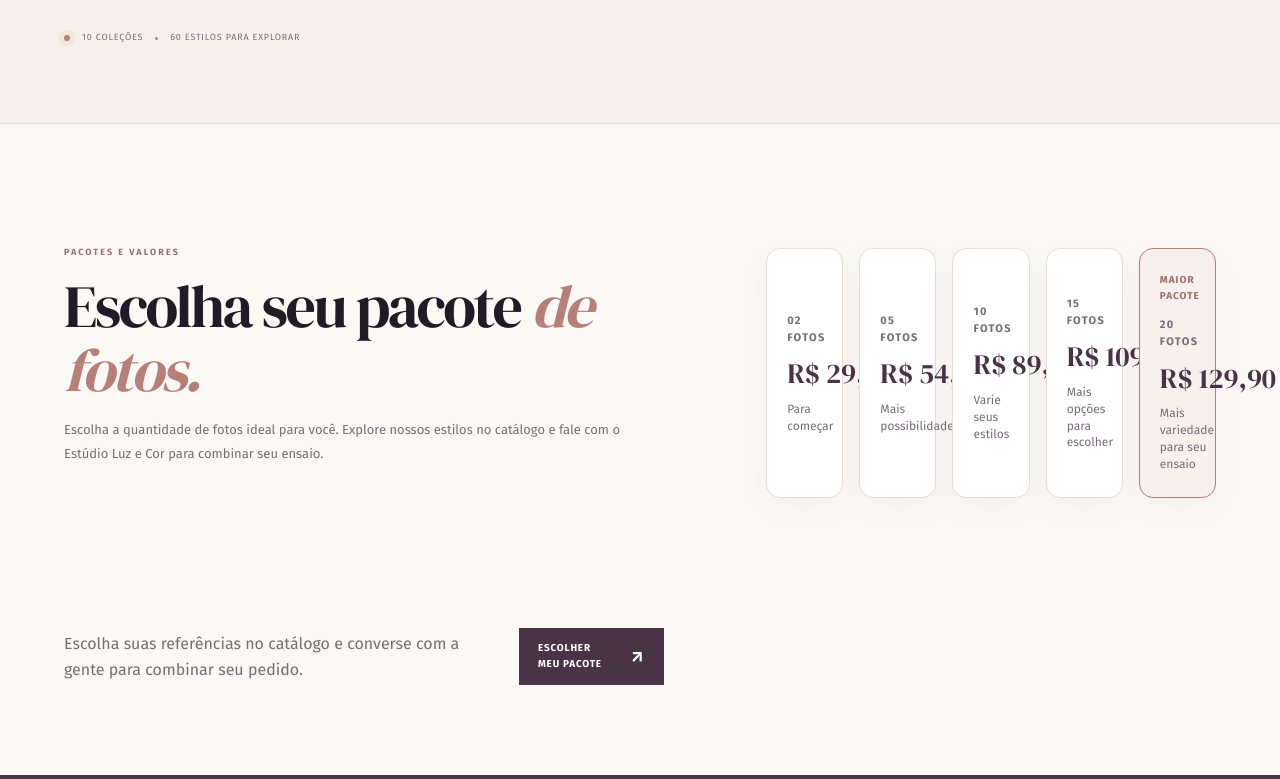
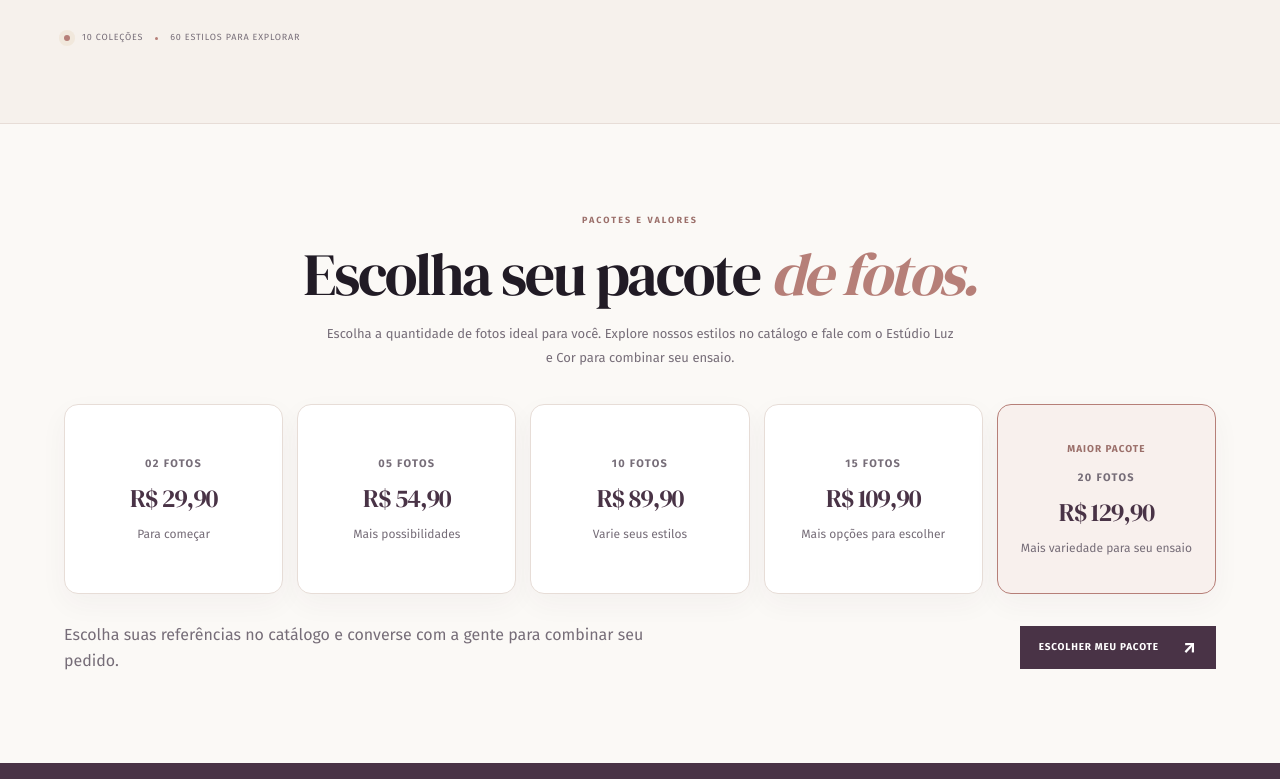
Before and after one commit to roberiosandro-ctrl/estudio-luz-e-cor, a plain HTML site: page index-v2.html in a window 1280 px wide. Shown: the part 753-1532 px from the top of the page. Drawn offline with Linux system fonts and the light colour scheme.

Commit message:
Corrige cards e valores dos pacotes em largura total

```diff
--- a/ajustes-v2.css
+++ b/ajustes-v2.css
@@ -264,3 +264,61 @@ body::before{background:none}
   .pricing-footer{align-items:flex-start;flex-direction:column;gap:16px}
   .pricing-footer .gold-button{width:100%;justify-content:center}
 }
+
+
+/* Ajuste dos cards de pacotes: largura total e valores dentro dos quadrados */
+.packages-section{
+  display:block;
+  width:100%;
+}
+.packages-copy{
+  max-width:760px;
+  margin:0 auto 28px;
+  text-align:center;
+}
+.packages-copy>p:not(.kicker){
+  margin-left:auto;
+  margin-right:auto;
+}
+.pricing-grid{
+  display:grid;
+  grid-template-columns:repeat(5,minmax(0,1fr));
+  width:100%;
+  gap:14px;
+}
+.pricing-card{
+  box-sizing:border-box;
+  min-width:0;
+  padding:22px 12px;
+  align-items:center;
+  text-align:center;
+  overflow:hidden;
+}
+.pricing-value{
+  display:block;
+  max-width:100%;
+  font-size:clamp(19px,2vw,29px);
+  line-height:1.15;
+  letter-spacing:-.045em;
+  white-space:nowrap;
+  font-variant-numeric:tabular-nums;
+}
+.pricing-quantity,.pricing-note,.pricing-highlight{
+  max-width:100%;
+  text-align:center;
+}
+.pricing-card-featured{
+  align-items:center;
+}
+@media(max-width:1050px){
+  .pricing-grid{grid-template-columns:repeat(3,minmax(0,1fr))}
+}
+@media(max-width:680px){
+  .packages-copy{margin-bottom:22px}
+  .pricing-grid{grid-template-columns:repeat(2,minmax(0,1fr));gap:11px}
+  .pricing-card{min-height:148px;padding:17px 8px;gap:8px}
+  .pricing-value{font-size:clamp(18px,5.2vw,23px);letter-spacing:-.05em}
+  .pricing-quantity{font-size:10px}
+  .pricing-note{font-size:10px;line-height:1.3}
+  .pricing-highlight{font-size:9px}
+}
```
